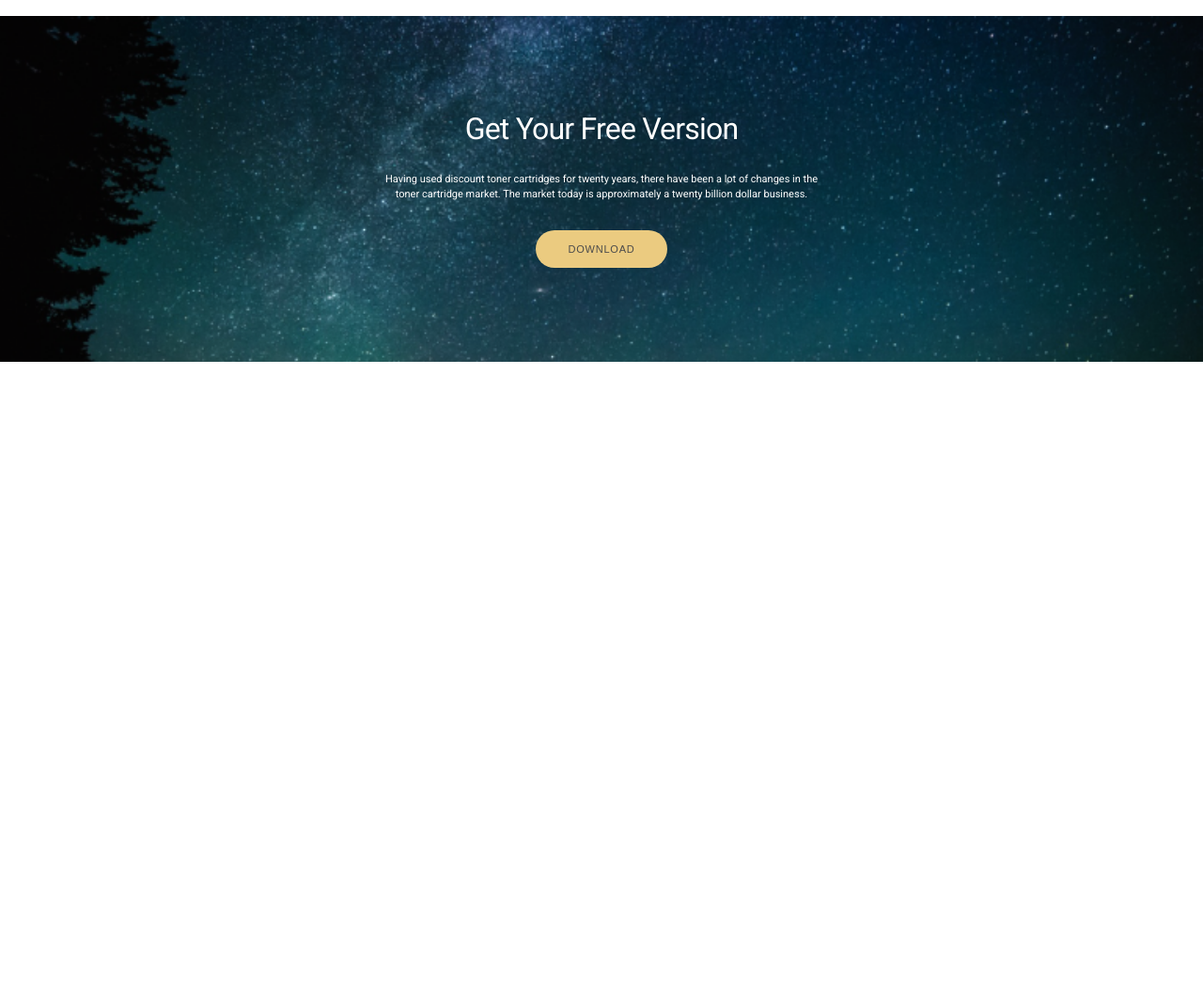
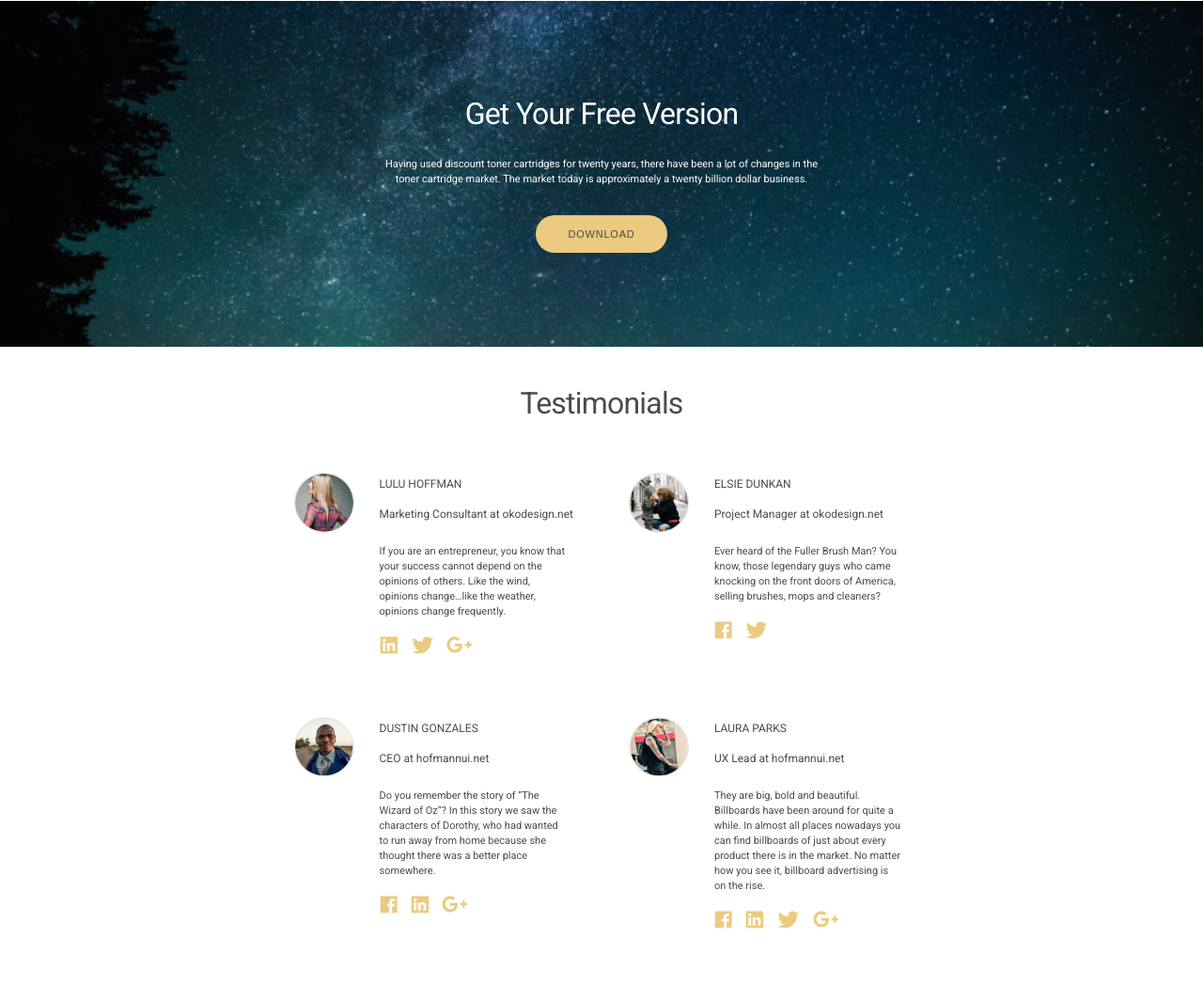
Before and after one commit to hungtranpro2/html-css-training, a website built with Parcel: page index.html in a window 1280 px wide. Shown: the part 1199-2245 px from the top of the page at 94% size. Before the commit the page ends 1584 px from the top, so only its background shows below. Built offline with nearby package versions, Linux system fonts and the light colour scheme.

Commit message:
create testimonial

```diff
--- a/index.html
+++ b/index.html
@@ -105,5 +105,74 @@
         <button class="btn cta__btn">download</button>
       </div>
     </section>
+    <!-- CTA end -->
+
+    <!-- Testimonials start -->
+    <section class="testimonial">
+      <h2 class="title testimonial__title">Testimonials</h2>
+      <div class="container testimonial__container">
+        <div class="testimonial__item">
+          <div class="testimonial__wrap-image">
+            <img src="./img/person-1.png" alt="Person" class="testimonial__image">
+          </div>
+          <div class="testimonial__wrap-content">
+            <p class="text--large testimonial__name">lulu hoffman</p>
+            <p class="text--large testimonial__division">Marketing Consultant at okodesign.net</p>
+            <p class="text testimonial__description">If you are an entrepreneur, you know that your success cannot depend on the opinions of others. Like the wind, opinions change…like the weather, opinions change frequently.</p>
+            <div class="testimonial__wrap-icon">
+              <img src="./img/linkedin-yellow.png" alt="Linkedin" class="testimonial__icon">
+              <img src="./img/twitter-yellow.png" alt="Twitter" class="testimonial__icon">
+              <img src="./img/google-plus-yellow.png" alt="Google Plus" class="testimonial__icon">
+            </div>
+          </div>
+        </div>
+        <div class="testimonial__item">
+          <div class="testimonial__wrap-image">
+            <img src="./img/person-2.png" alt="Person" class="testimonial__image">
+          </div>
+          <div class="testimonial__wrap-content">
+            <p class="text--large testimonial__name">elsie dunkan</p>
+            <p class="text--large testimonial__division">Project Manager at okodesign.net</p>
+            <p class="text testimonial__description">Ever heard of the Fuller Brush Man? You know, those legendary guys who came knocking on the front doors of America, selling brushes, mops and cleaners?</p>
+            <div class="testimonial__wrap-icon">
+              <img src="./img/facebook-yellow.png" alt="Facebook" class="testimonial__icon">
+              <img src="./img/twitter-yellow.png" alt="Twitter" class="testimonial__icon">
+            </div>
+          </div>
+        </div>
+        <div class="testimonial__item">
+          <div class="testimonial__wrap-image">
+            <img src="./img/person-3.png" alt="Person" class="testimonial__image">
+          </div>
+          <div class="testimonial__wrap-content">
+            <p class="text--large testimonial__name">dustin gonzales</p>
+            <p class="text--large testimonial__division">CEO at hofmannui.net</p>
+            <p class="text testimonial__description">Do you remember the story of “The Wizard of Oz”? In this story we saw the characters of Dorothy, who had wanted to run away from home because she thought there was a better place somewhere.</p>
+            <div class="testimonial__wrap-icon">
+              <img src="./img/facebook-yellow.png" alt="Facebook" class="testimonial__icon">
+              <img src="./img/linkedin-yellow.png" alt="Linkedin" class="testimonial__icon">
+              <img src="./img/google-plus-yellow.png" alt="Google Plus" class="testimonial__icon">
+            </div>
+          </div>
+        </div>
+        <div class="testimonial__item">
+          <div class="testimonial__wrap-image">
+            <img src="./img/person-4.png" alt="Person" class="testimonial__image">
+          </div>
+          <div class="testimonial__wrap-content">
+            <p class="text--large testimonial__name">laura parks</p>
+            <p class="text--large testimonial__division">UX Lead at hofmannui.net</p>
+            <p class="text testimonial__description">They are big, bold and beautiful. Billboards have been around for quite a while. In almost all places nowadays you can find billboards of just about every product there is in the market. No matter how you see it, billboard advertising is on the rise.</p>
+            <div class="testimonial__wrap-icon">
+              <img src="./img/facebook-yellow.png" alt="Facebook" class="testimonial__icon">
+              <img src="./img/linkedin-yellow.png" alt="Linkedin" class="testimonial__icon">
+              <img src="./img/twitter-yellow.png" alt="Twitter" class="testimonial__icon">
+              <img src="./img/google-plus-yellow.png" alt="Google Plus" class="testimonial__icon">
+            </div>
+          </div>
+        </div>
+      </div>
+    </section>
+    <!-- Testimonials end -->
   </body>
 </html>
--- a/scss/components/_text.scss
+++ b/scss/components/_text.scss
@@ -22,7 +22,7 @@
 }
 
 .title{
-  @include font(20px, 24px);
+  @include font(20px, 40px);
   letter-spacing: -0.025em;
   text-align: center;
   @include respond(tablet){
--- a/scss/layout/_cta.scss
+++ b/scss/layout/_cta.scss
@@ -7,7 +7,6 @@
     text-align: center;
   }
   &__title{
-    line-height: 40px;
     padding-bottom: 10px;
   }
   &__content{
--- a/scss/layout/_header.scss
+++ b/scss/layout/_header.scss
@@ -52,6 +52,7 @@
 
   &__title{
     color: $color-white;
+    line-height: 24px;
     padding: 80px 14% 35px;
   }
 
@@ -131,6 +132,7 @@
     }
     &__title{
       padding: 40px 30% 50px;
+      line-height: 48px;
     }
     &__wrap-play{
       @include size(72px, 72px);
--- /dev/null
+++ b/scss/layout/testimonial.scss
@@ -0,0 +1,83 @@
+.testimonial{
+  // Devise phone
+  padding: 30px 0 15px;
+  &__title{
+    padding-bottom: 10px;
+  }
+  &__item{
+    display: flex;
+    margin-bottom: 15px;
+  }
+  &__wrap-image{
+    @include size(48px, 48px);
+    margin: 16px 0 0 9px;
+  }
+  &__image{
+    @include size(100%, 100%);
+  }
+  &__wrap-content{
+    padding:6px 0 8px 20px;
+  }
+  &__name{
+    line-height: 32px;
+    text-transform: uppercase;
+  }
+  &__division{
+    line-height: 32px;
+    padding-bottom: 16px;
+  }
+  &__description{
+    max-width: 200px;
+    padding-bottom: 18px;
+  }
+  &__icon{
+    margin-right: 10px;
+  }
+
+  &__item:hover{
+    box-shadow: 0px 4px 16px rgba(0, 0, 0, 0.2);
+    border-radius: 8px;
+  }
+
+  // Devise tablet
+  @include respond(tablet){
+    padding: 40px 0 15px;
+    &__title{
+      padding-bottom: 30px;
+    }
+    &__container{
+      display: grid;
+      grid-template-columns: repeat(2, 1fr);
+      grid-gap: 0 20px;
+    }
+    &__wrap-image{
+      @include size(64px, 64px);
+      margin: 24px 0 0 19px;
+    }
+    &__wrap-content{
+      padding:20px 20px 24px 27px;
+    }
+  }
+
+  // Devise desktop
+  @include respond(desktop){
+    padding: 70px 0 50px;
+    &__title{
+      padding-bottom: 30px;
+    }
+    &__wrap-image{
+      @include size(96px, 96px);
+      margin: 47px 0 0 41px;
+    }
+    &__wrap-content{
+      padding:36px 38px 48px 30px;
+    }
+    &__division{
+      padding-bottom: 44px;
+    }
+    &__description{
+      max-width: 350px;
+      padding-bottom: 24px;
+    }
+  }
+}
--- a/scss/main.scss
+++ b/scss/main.scss
@@ -9,3 +9,4 @@
 @import './layout/header.scss';
 @import './layout/advantage.scss';
 @import './layout/cta.scss';
+@import './layout/testimonial.scss';
```
Also changed, not shown: img/facebook-yellow.png (added), img/google-plus-yellow.png (added), img/linkedin-yellow.png (added), img/person-1.png (added), img/person-2.png (added), img/person-3.png (added), img/person-4.png (added), img/twitter-yellow.png (added), 1 other file.
